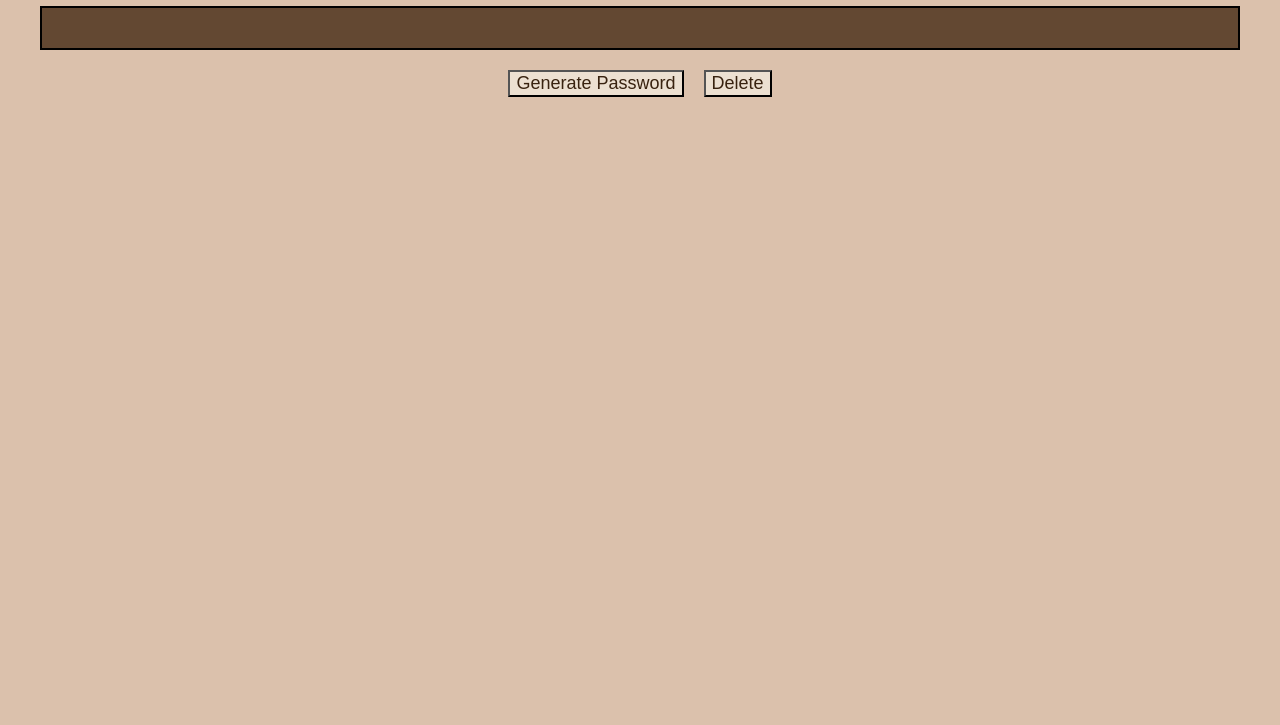
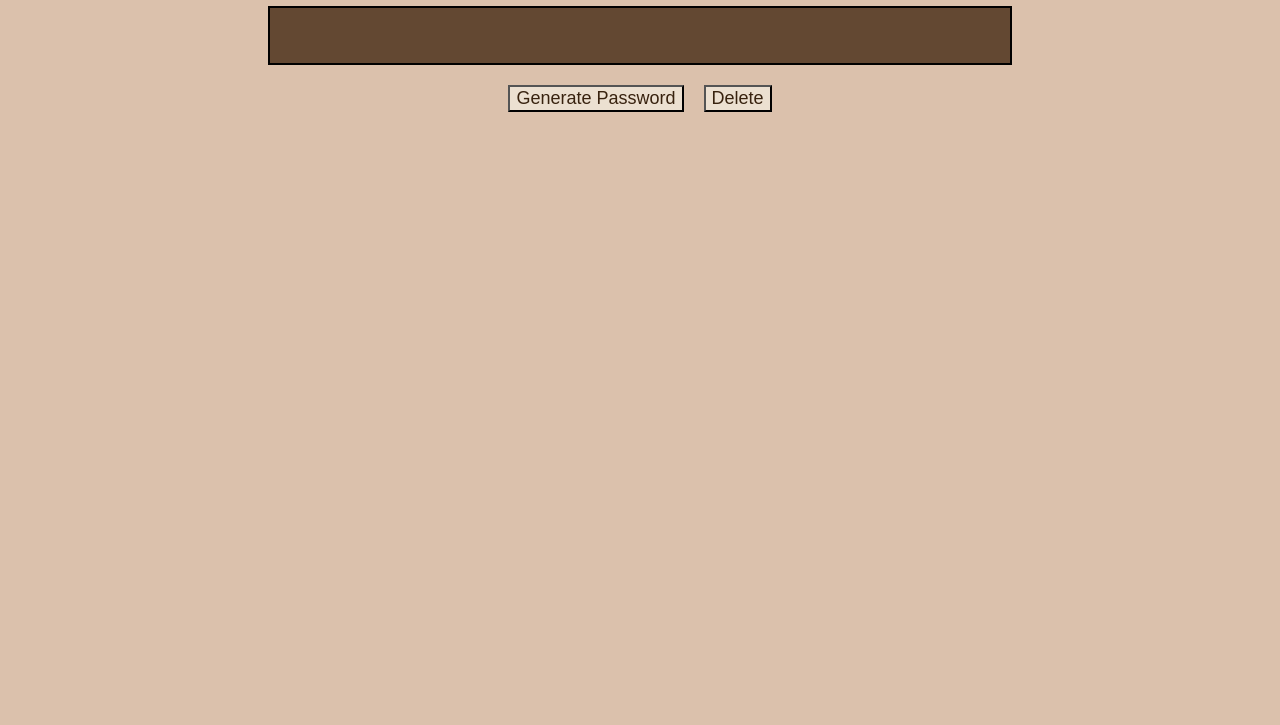
Before and after one commit to grmmjaw/Password-Generator-, a plain HTML site: page index.html in a window 1280 px wide. Shown: the part 75-800 px from the top of the page. Drawn offline with Linux system fonts and the light colour scheme.

Commit message:
change display id in html from div to input

```diff
--- a/app.js
+++ b/app.js
@@ -10,7 +10,6 @@ let randomCharacters
     randomCharacters = characters.charAt(input)
 text += randomCharacters}
 
-  console.log(text)
 };
 
 
@@ -20,6 +19,6 @@ function deletePassword(){
 };
 const generateBtn = document.getElementById("generateBtn");
 const deleteBtn = document.getElementById("deleteBtn");
-
+const display = document.getElementById("display")
 generateBtn.addEventListener("click",generatePassword);
 deleteBtn.addEventListener("click",deletePassword)
--- a/index.html
+++ b/index.html
@@ -9,12 +9,12 @@
 </head>
 <H1>Password Generator</H1>
 <body>
-    <div id="display">
+    <input id="display" readonly>
 
-    </div>
+
     <div id="btns">
         <button id = "generateBtn" >Generate Password</button>
-        <button id = "deleteBtn">Delete</button>
+        <button id = "delete">Delete</button>
     </div>
 </body>
 <script src="app.js"></script>
--- a/style.css
+++ b/style.css
@@ -16,13 +16,14 @@ justify-content: center;
 ;
 }
 #display{
+    display: block;
+    width: 700px;
     padding: 20px;
     border: 2px solid black;
-    margin-left: 40px;
-    margin-right: 40px;
-    margin-bottom: 10px;
+    margin: 0 auto 10px auto;
     background-color: #634832;
 }
+
 
 #btns{
     display: flex;
```
